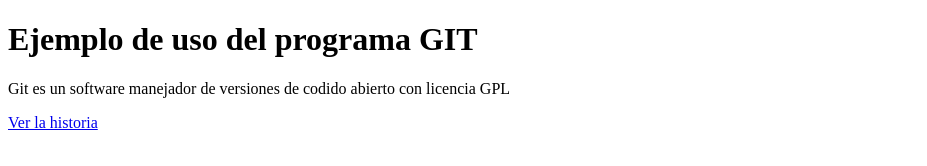
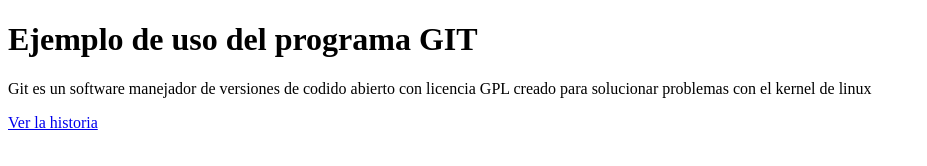
Before and after one commit to gustavofuentes23/proyectogit, a plain HTML site: page index.html in a window 1280 px wide. Shown: the whole page, without its empty margins (0-927 px from the left). Drawn offline with Linux system fonts and the light colour scheme.

Commit message:
Actualizando index.html

```diff
--- a/index.html
+++ b/index.html
@@ -5,7 +5,7 @@
 </head>
 <body>
 <h1>Ejemplo de uso del programa GIT</h1>
-<p>Git es un software manejador de versiones de codido abierto con licencia GPL </p>
+<p>Git es un software manejador de versiones de codido abierto con licencia GPL creado para solucionar problemas con el kernel de linux </p>
 <a href="historia.html">Ver la historia</a>
 </body>
 </html>
```
